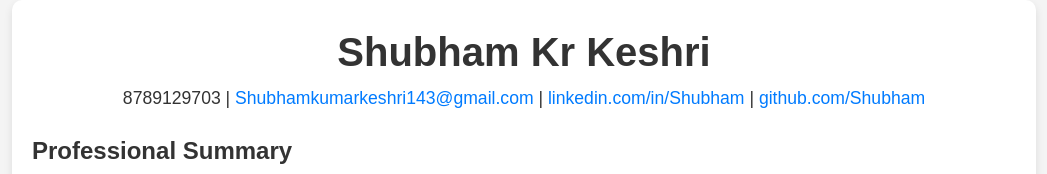
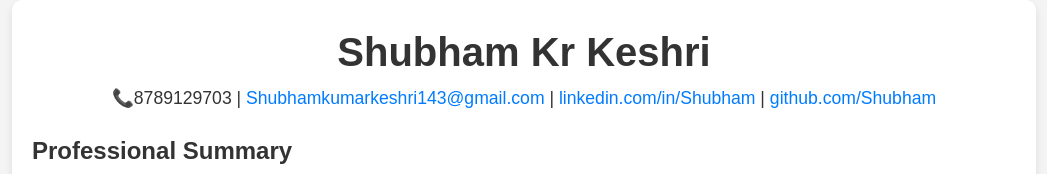
Before and after one commit to Shubhamkrkeshri21/shubham_Resume, a plain HTML site: page index.html in a window 1280 px wide. Shown: the top 174 px of the page, without its empty margins (116-1163 px from the left). Drawn offline with Linux system fonts and the light colour scheme.

Commit message:
Update index.html

```diff
--- a/index.html
+++ b/index.html
@@ -10,7 +10,7 @@
     <div class="container">
         <header>
             <h1>Shubham Kr Keshri</h1>
-            <p>8789129703 | <a href="mailto:Shubhamkumarkeshri143@gmail.com">Shubhamkumarkeshri143@gmail.com</a> |
+            <p>📞8789129703 | <a href="mailto:Shubhamkumarkeshri143@gmail.com">Shubhamkumarkeshri143@gmail.com</a> |
                <a href="https://www.linkedin.com/in/shubham-kr-keshri-b812b02a8?utm_source=share&utm_campaign=share_via&utm_content=profile&utm_medium=android_app" target="_blank">linkedin.com/in/Shubham</a> |
                <a href="https://github.com/Shubhamkrkeshri21" target="_blank">github.com/Shubham</a></p>
         </header>
```
